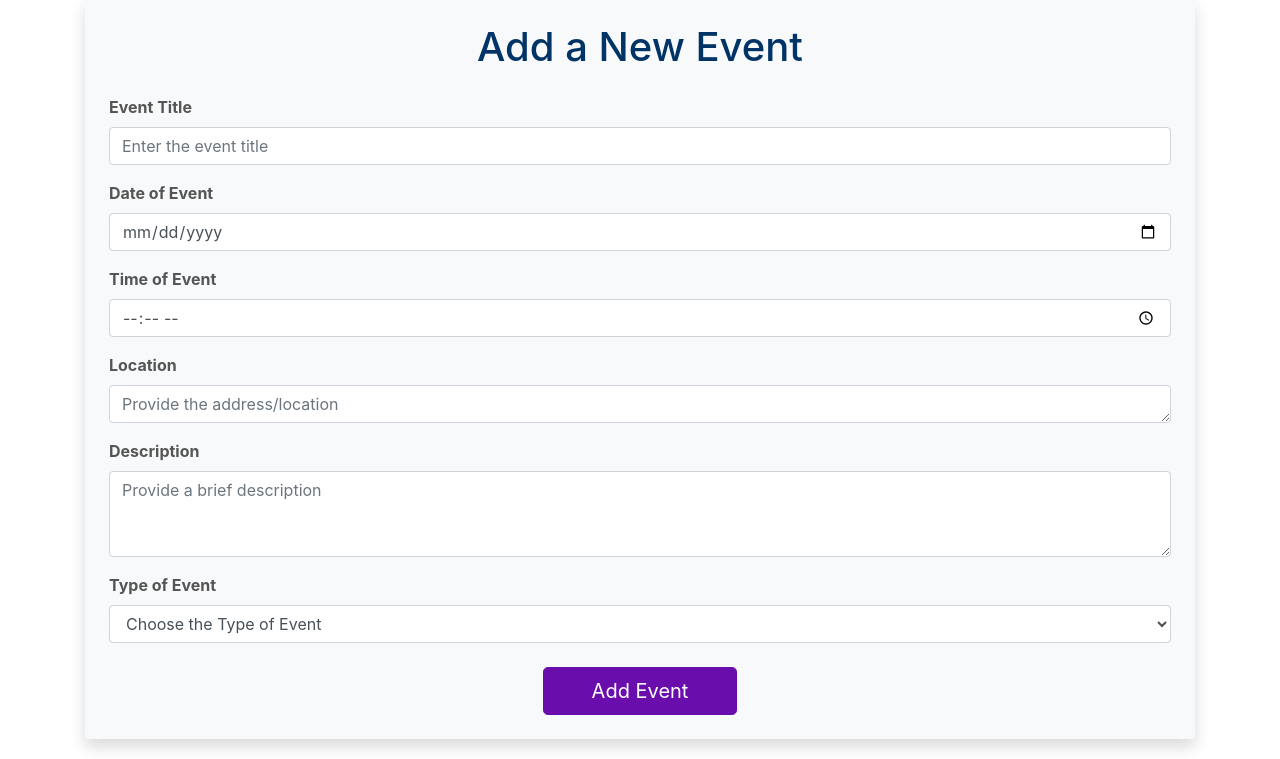
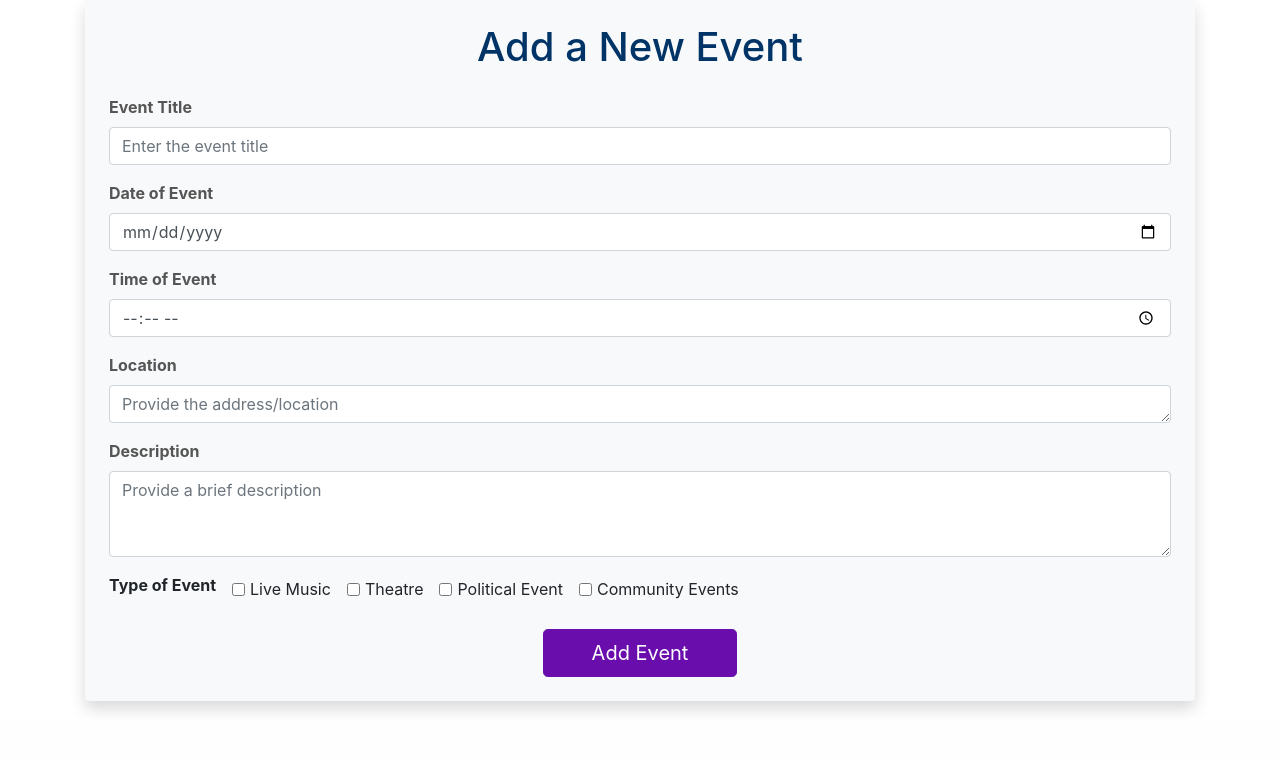
Before and after one commit to ajmastra/cs-386-event-pulse, a Flask app: page /add-event in a window 1280 px wide. Shown: the part 135-894 px from the top of the page. After the commit the page ends 847 px from the top, so only its background shows below. Run offline with Flask 3, Linux system fonts and the light colour scheme; the visitor is signed in with stand-in values (Sample User, id 1); data comes from the database, SQL or seed files in the repository; some libraries are stand-ins or nearby versions.

Commit message:
Added the ability for multiple tags to be added to events

```diff
--- a/website/templates/add_event.html
+++ b/website/templates/add_event.html
@@ -38,14 +38,13 @@
         </div>
 
         <!-- type of event -->
-        <div class="form-group">
-            <label for="eventType" class="font-weight-bold">Type of Event</label>
-            <select class="form-control" id="eventType" name="type_of_event" required>
-                <option value="" disabled selected>Choose the Type of Event</option>
-                {% for potential_interest in interests %}
-                <option value="{{ potential_interest.id }}">{{ potential_interest.name }}</option>
-                {% endfor %}
-            </select>
+        <div class="form-check form-check-inline">
+            <label for="eventType" class="font-weight-bold pr-3">Type of Event</label>
+            {% for cur_interest in interests %}
+            <input class="form-check-input" type="checkbox" name="interest_ids"
+                id="{{ cur_interest.id }}" value="{{ cur_interest.id }}">
+            <label class="form-check-label pr-3" for="{{ cur_interest.id }}">{{ cur_interest.name }}</label>
+            {% endfor %}
         </div>
 
         <!-- submit button -->
--- a/website/views.py
+++ b/website/views.py
@@ -104,14 +104,25 @@ def add_event():
         date_of_event_str = request.form.get('date_of_event')
         # get the time
         time_of_event_str = request.form.get('time_of_event')
-        # Get selected interest id
-        selected_interest_id = request.form.get('type_of_event')
         # Get the location
         location = request.form.get('location')
+
+        # Get selected interest id
+        selected_interest_ids = request.form.getlist('interest_ids')
+
+        if not selected_interest_ids:
+            flash("Please select at least one interest.", "warning")
+            return redirect(url_for('views.add_event'))
+
+        print(selected_interest_ids)
 
          # Combine date and time strings into a single datetime object
         date_of_event = datetime.strptime(date_of_event_str, '%Y-%m-%d')
         time_of_event = datetime.strptime(time_of_event_str, '%H:%M').time()
+
+        # Convert IDs to integers
+        selected_interest_ids = [int(interest_id) for interest_id in selected_interest_ids]
+
 
         # create the new event, assuming you currently have user authentication
         new_event = Event(
@@ -122,14 +133,14 @@ def add_event():
             user_id=current_user.id,  # This is now safe
             location=location
         )
-        # Add the interest selected
-        new_interest_to_add = Interest.query.get(selected_interest_id)
-        new_event.interests.append(new_interest_to_add)
+        db.session.add(new_event)
+        db.session.commit()
 
-        # add it to the database
-        db.session.add(new_event)
-
-        # commit it to the db
+        # add interests to the event
+        for new_interest_id in selected_interest_ids:
+            db.session.execute(
+                event_interest.insert().values(event_id=new_event.id, interest_id=new_interest_id)
+            )
         db.session.commit()
 
         flash('Event added successfully!', category='success')
```
